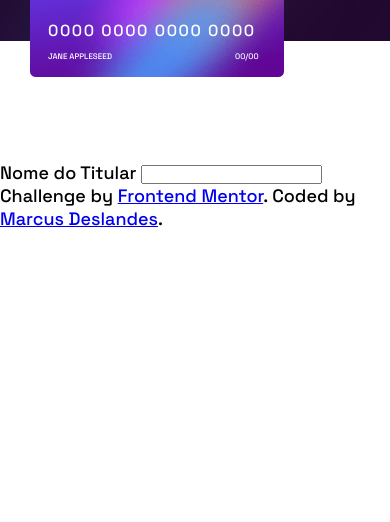
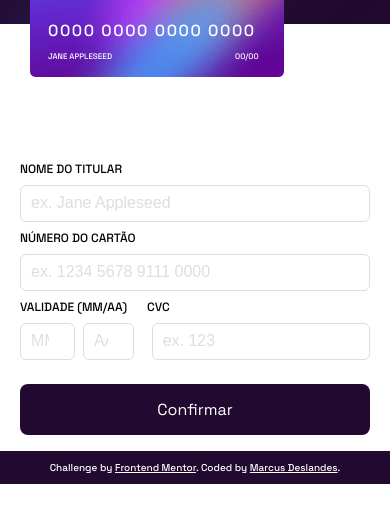
Before and after one commit to MarcusDeslandes/Interactive-card-details-form, a plain HTML site: page index.html in a window 390 px wide. Shown: the part 182-704 px from the top of the page. Drawn offline with Linux system fonts and the light colour scheme.

Commit message:
layout mobile finish

```diff
--- a/index.html
+++ b/index.html
@@ -34,17 +34,32 @@
 
   </section>
 
-  <section class="form">
+  <section class="formulario">
     <form action="">
       <label for="nome">Nome do Titular</label>
-      <input type="text" name="name" id="name" required>
+      <input type="text" name="name" id="name" required placeholder="ex. Jane Appleseed">
+
+      <label for="numero">Número do cartão</label>
+      <input type="text" name="numero" id="numero" maxlength="19" required placeholder="ex. 1234 5678 9111 0000">
+
+      <div class="data-val-label">
+        <label for="data-val">Validade (MM/AA)</label> <label for="cvc">CVC</label>
+      </div>
+
+      <div class="data-val-input">
+        <input type="number" name="data-val" id="data-mes" required placeholder="MM" maxlength="2">
+        <input type="number" name="data-val" id="data-ano" required placeholder="AA" maxlength="2">
+        <input type="number" name="cvc" id="cvc" required placeholder="ex. 123" maxlength="3">
+      </div>
+
+      <button id="form-botao">Confirmar</button>
     </form>
 
   </section>
 
-  <div class="attribution">
+  <footer class="rodape">
     Challenge by <a href="https://www.frontendmentor.io?ref=challenge" target="_blank">Frontend Mentor</a>.
     Coded by <a href="#">Marcus Deslandes</a>.
-  </div>
+  </footer>
 </body>
 </html>
--- a/styles/cards.css
+++ b/styles/cards.css
@@ -1,6 +1,6 @@
 .cards {
     background-image: url(/images/bg-main-mobile.png);
-    background-size: 100% 65%;
+    background-size: 100% 60%;
     background-repeat: no-repeat;
 }
 
--- /dev/null
+++ b/styles/form.css
@@ -0,0 +1,64 @@
+.formulario {
+    align-items: center;
+    margin: 0 20px;
+}
+
+.formulario form {
+    display: flex;
+    flex-direction: column;
+    gap: 8px;
+}
+
+.formulario form label {
+    font-size: 12px;
+    text-transform: uppercase;
+}
+
+.formulario form input {
+    width: 100%;
+    padding: 10px;
+    border: 1px solid var(--cinza-claro);
+    border-radius: 6px;
+}
+
+#data-mes {
+    width: 22%;
+    display: flex;
+}
+
+#data-ano {
+    width: 20%;
+    display: flex;
+}
+
+#cvc {
+    margin-left: 10px;
+}
+
+.data-val-label {
+    display: flex;
+    justify-content: flex-start;
+    gap: 20px;
+}
+
+.data-val-input {
+    display: flex;
+    gap: 8px;
+    /* margin-left: 10px; */
+}
+
+.formulario form input::placeholder {
+    font-size: 16px;
+    color: var(--cinza-claro);
+}
+
+#form-botao {
+    background-color: var(--violeta);
+    color: var(--branco);
+    border: 1px solid transparent;
+    border-radius: 8px;
+    padding: 14px;
+    margin: 16px 0;
+    font-family: var(--fonte-principal);
+    font-size: 16px;
+}
--- a/styles/style.css
+++ b/styles/style.css
@@ -1,12 +1,22 @@
 @import url(/styles/cards.css);
+@import url(/styles/form.css);
 
 * {
+    box-sizing: border-box;
     margin: 0;
-    box-sizing: border-box;
     padding: 0;
 }
 
+body {
+    font-family: var(--fonte-principal);
+    font-size: 18px;
+    font-weight: 500;
+    width: 100%;
+    min-height: 100vh;
+}
+
 :root {
+    --fonte-principal: 'Space Grotesk', sans-serif;
     /* Cores Primarias */
     --gradiente-linear:  rgb(100, 72, 254) to rgb(96, 5, 148); /* Borda de entrada ativa */
     --vermelho: rgb(255, 82, 82); /* Erros de entrada */
@@ -18,8 +28,16 @@
     --violeta: rgb(33, 9, 47);
 }
 
-body {
-    font-family: 'Space Grotesk';
-    font-size: 18px;
-    font-weight: 500;
+.rodape {
+    font-size: 10px;
+    background-color: var(--violeta);
+    color: var(--branco);
+    text-align: center;
+    padding: 10px;
 }
+
+.rodape a {
+    text-decoration:underline;
+    color: var(--branco);
+
+}
```
